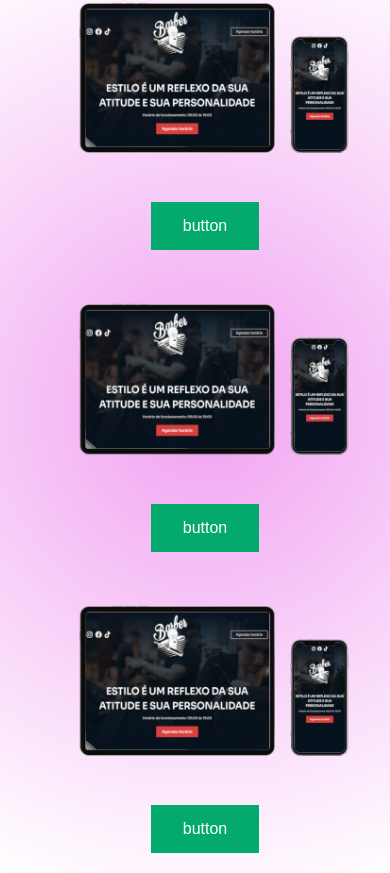
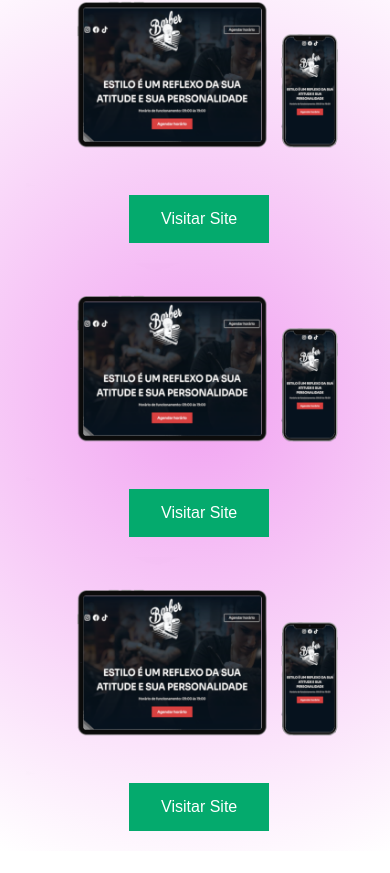
Before and after one commit to MateusBeltrao/mateus, a plain HTML site: page index.html in a window 390 px wide. Shown: the part 895-1768 px from the top of the page. After the commit the page ends 1746 px from the top, so only its background shows below. Drawn offline with Linux system fonts and the light colour scheme.

Commit message:
detalhes

```diff
--- a/css/styles.css
+++ b/css/styles.css
@@ -138,6 +138,16 @@ a{
     h1{
         font-size: 75px;
     }
+
+    .container {
+        width: 100%;
+        height: 100vh;
+    }
+
+    .projet{
+        width: 97%;
+    }
+
     .text-developer{
         margin: 0;
     }
--- a/index.html
+++ b/index.html
@@ -35,19 +35,19 @@
             <div class="campo">
                 <img src="img/salao.png" alt="">
                 <a href="https://salao01.vercel.app">
-                    <button class="button">button</button>
+                    <button class="button">Visitar Site</button>
                 </a>
             </div>
             <div class="campo">
                 <img src="img/salao.png" alt="">
                 <a href="https://salao01.vercel.app">
-                    <button class="button">button</button>
+                    <button class="button">Visitar Site</button>
                 </a>
             </div>
             <div class="campo">
                 <img src="img/salao.png" alt="">
                 <a href="https://salao01.vercel.app">
-                    <button class="button">button</button>
+                    <button class="button">Visitar Site</button>
                 </a>
             </div>
         </div>
```
